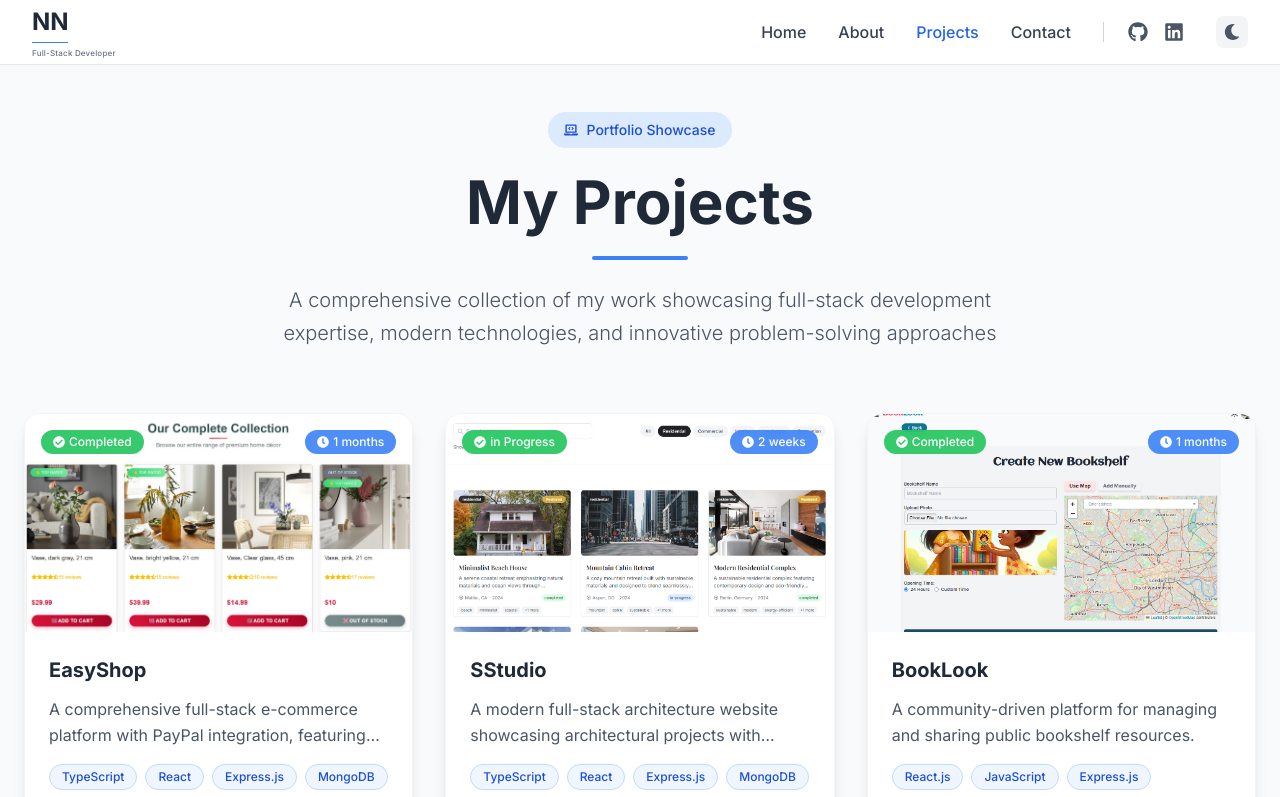
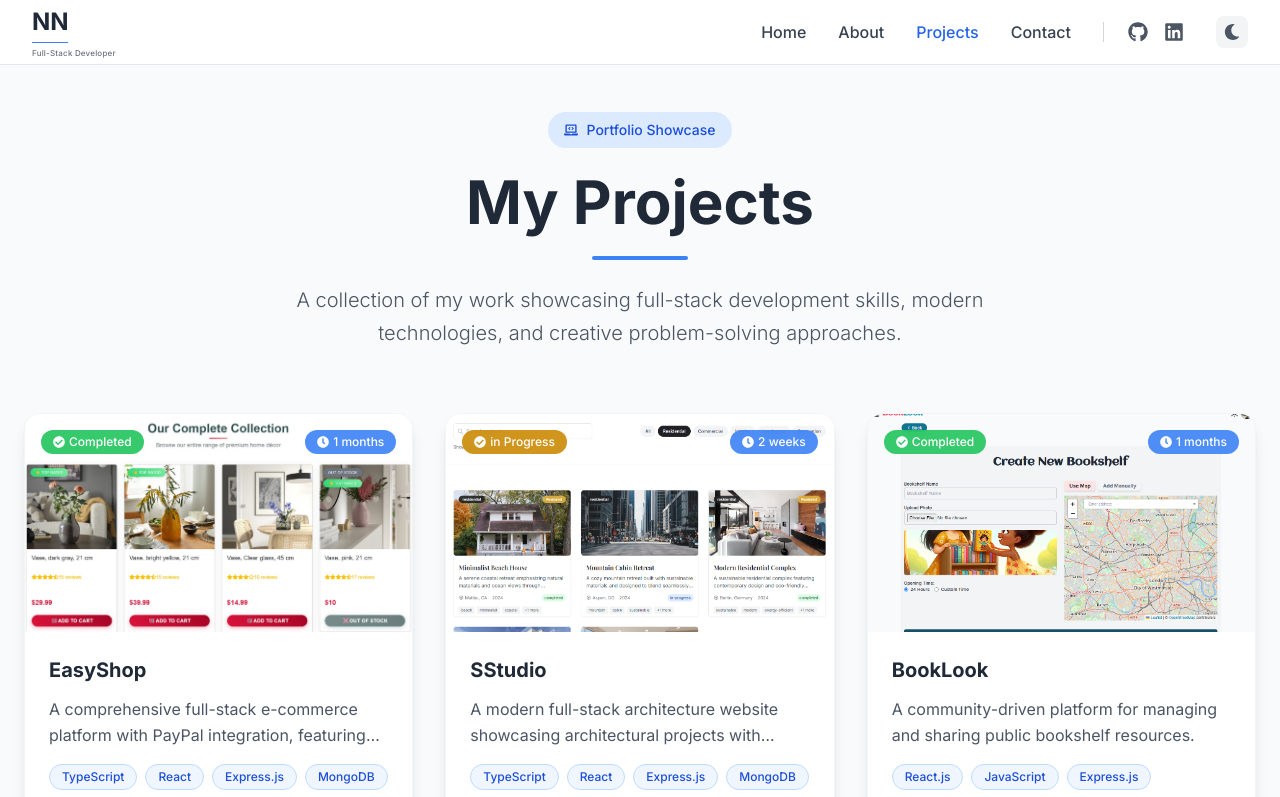
Before and after one commit to AnnaNajafiH/myPortfolio, a React (Vite) app: page /projects in a window 1280 px wide. Shown: the top 797 px of the page. Built offline with nearby package versions, Linux system fonts and the light colour scheme.

Commit message:
in progress and completed badge

```diff
--- a/src/pages/Projects.tsx
+++ b/src/pages/Projects.tsx
@@ -27,8 +27,7 @@ const ProjectsPage: React.FC = () => {
             </h1>
             <div className="w-24 h-1 bg-gradient-to-r from-primary-500 to-blue-500 mx-auto mb-6 rounded-full"></div>
             <p className="text-xl text-gray-600 dark:text-gray-400 font-light max-w-3xl mx-auto leading-relaxed">
-              A comprehensive collection of my work showcasing full-stack development expertise,
-              modern technologies, and innovative problem-solving approaches
+            A collection of my work showcasing full-stack development skills, modern technologies, and creative problem-solving approaches.
             </p>
           </div>
 
@@ -69,7 +68,11 @@ const ProjectsPage: React.FC = () => {
 
                   {/* Status and Duration Badges */}
                   <div className="absolute top-4 left-4 right-4 flex justify-between">
-                    <div className="flex items-center gap-1 px-3 py-1 bg-green-500/90 text-white text-xs font-medium rounded-full backdrop-blur-sm">
+                    <div className={`flex items-center gap-1 px-3 py-1 text-white text-xs font-medium rounded-full backdrop-blur-sm ${
+                    project.status === 'Completed'
+                    ? 'bg-green-500/90'
+                    : project.status === 'in Progress'
+                    ? 'bg-yellow-600/90' : 'bg-red-500/90'}`}>
                       <FaCheckCircle className="w-3 h-3" />
                       <span>{project.status}</span>
                     </div>
```
